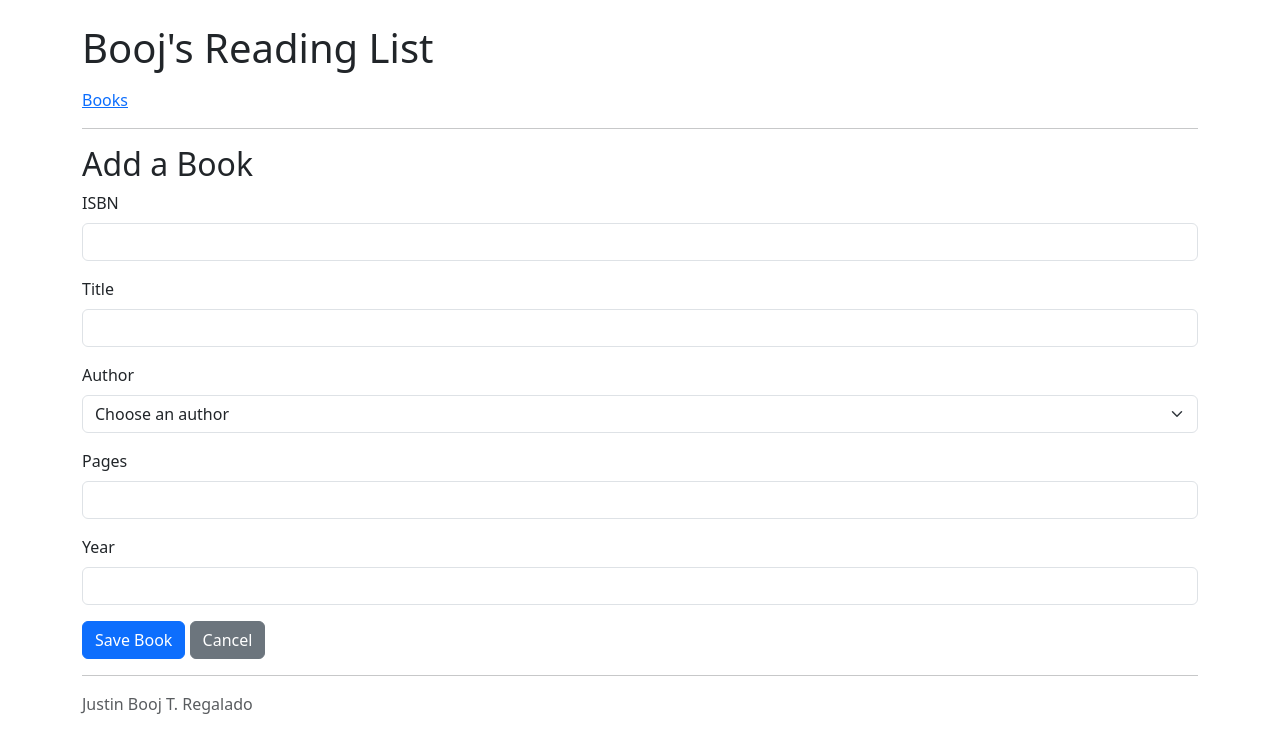
After one commit to regaladojustinbooj27-hash/itrackb4-la14-Regalado-JustinBooj, a Laravel app: page /books/create in a window 1280 px wide. The commit adds this page. Shown: the top 753 px of the page. Run offline with Laravel 12, Linux system fonts and the light colour scheme.

Commit message:
Add book list route, controller and view

```diff
--- a/app/Http/Controllers/BookController.php
+++ b/app/Http/Controllers/BookController.php
@@ -8,34 +8,26 @@ class BookController extends Controller
 {
     private function getBooks()
     {
-        return [
-            1 => ['id' => 1, 'title' => 'War and Peace', 'author' => 'Leo Tolstoy', 'year' => 1869, 'genre' => 'Historical Fiction'],
-            2 => ['id' => 2, 'title' => 'The Great Gatsby', 'author' => 'F. Scott Fitzgerald', 'year' => 1925, 'genre' => 'Tragedy'],
-            3 => ['id' => 3, 'title' => 'Pride and Prejudice', 'author' => 'Jane Austen', 'year' => 1813, 'genre' => 'Romance'],
-            4 => ['id' => 4, 'title' => 'To Kill a Mockingbird', 'author' => 'Harper Lee', 'year' => 1960, 'genre' => 'Drama'],
-            5 => ['id' => 5, 'title' => '1984', 'author' => 'George Orwell', 'year' => 1949, 'genre' => 'Dystopian'],
-            6 => ['id' => 6, 'title' => 'Animal Farm', 'author' => 'George Orwell', 'year' => 1945, 'genre' => 'Dystopian'],
-        ];
+        $path = storage_path('app/books.json');
+
+        $json = file_get_contents($path);
+
+        return json_decode($json, true);
     }
 
+    private function saveBooks(array $books)
+    {
+        $path = storage_path('app/books.json');
 
-
-
-
-// ...
+        file_put_contents($path, json_encode($books, JSON_PRETTY_PRINT));
+    }
 
     public function index(Request $request)
     {
-    $genre = $request->query('genre', null);
         $author = $request->query('author', null);
+        $title = $request->query('title', null);
 
         $books = $this->getBooks();
-
-    if ($genre !== null) {
-        $books = array_filter($books, function ($book) use ($genre) {
-            return strtolower($book['genre']) === strtolower($genre);
-        });
-    }
 
         if ($author !== null) {
             $books = array_filter($books, function ($book) use ($author) {
@@ -43,30 +35,54 @@ public function index(Request $request)
             });
         }
 
+        if ($title !== null) {
+            $books = array_filter($books, function ($book) use ($title) {
+                return str_contains(strtolower($book['title']), strtolower($title));
+            });
+        }
+
         return view('books.index', [
             'books' => $books,
-        'genre' => $genre,
             'author' => $author,
+            'title' => $title,
         ]);
     }
 
-
     public function create()
     {
-        //
+        return view('books.create');
     }
 
-    /**
-     * Store a newly created resource in storage.
-     */
     public function store(Request $request)
     {
-        //
+        $validated = $request->validate([
+            'isbn' => 'required|string|min:10',
+            'title' => 'required|string|max:255',
+            'author' => 'required|in:Robert C. Martin,Freeman & Robson,Marijn Haverbeke,David Sklar,Martin Fowler',
+            'pages' => 'required|integer|min:1',
+            'year' => 'required|integer|min:1000|max:' . date('Y'),
+        ]);
+
+        $books = $this->getBooks();
+
+        $nextId = empty($books) ? 1 : max(array_keys($books)) + 1;
+
+        $newBook = [
+            'id' => $nextId,
+            'isbn' => $validated['isbn'],
+            'title' => $validated['title'],
+            'author' => $validated['author'],
+            'pages' => $validated['pages'],
+            'year' => $validated['year'],
+        ];
+
+        $books[$nextId] = $newBook;
+
+        $this->saveBooks($books);
+
+        return redirect()->route('books.index')->with('success', 'Book added successfully.');
     }
 
-    /**
-     * Display the specified resource.
-     */
     public function show(string $id)
     {
         $books = $this->getBooks();
@@ -80,54 +96,18 @@ public function index(Request $request)
         return view('books.show', ['book' => $book]);
     }
 
-    /**
-     * Show the form for editing the specified resource.
-     */
     public function edit(string $id)
     {
         //
     }
 
-    /**
-     * Update the specified resource in storage.
-     */
     public function update(Request $request, string $id)
     {
         //
     }
 
-    /**
-     * Remove the specified resource from storage.
-     */
     public function destroy(string $id)
     {
         //
     }
-
-
-    public function featured()
-    {
-        $books = $this->getBooks();
-
-        $book = $books[5];
-
-        return view('books.show', ['book' => $book]);
 }
-
-
-    public function filter($genre = null)
-    {
-        $books = $this->getBooks();
-
-        if ($genre === null) {
-            return view('books.filter', ['books' => $books, 'genre' => null]);
-        }
-
-        $filtered = array_filter($books, function ($book) use ($genre) {
-            return strtolower($book['genre']) === strtolower($genre);
-        });
-
-        return view('books.filter', ['books' => $filtered, 'genre' => $genre]);
-    }
-
-}
--- /dev/null
+++ b/resources/views/books/create.blade.php
@@ -0,0 +1,71 @@
+@extends('layouts.app')
+
+@section('title', 'Add a Book')
+
+@section('content')
+
+    <h2>Add a Book</h2>
+
+    <form method="POST" action="{{ route('books.store') }}">
+        @csrf
+
+        <div class="mb-3">
+            <label for="isbn" class="form-label">ISBN</label>
+            <input type="text" name="isbn" id="isbn"
+                   class="form-control @error('isbn') is-invalid @enderror"
+                   value="{{ old('isbn') }}">
+            @error('isbn')
+                <div class="invalid-feedback">{{ $message }}</div>
+            @enderror
+        </div>
+
+        <div class="mb-3">
+            <label for="title" class="form-label">Title</label>
+            <input type="text" name="title" id="title"
+                   class="form-control @error('title') is-invalid @enderror"
+                   value="{{ old('title') }}">
+            @error('title')
+                <div class="invalid-feedback">{{ $message }}</div>
+            @enderror
+        </div>
+
+        <div class="mb-3">
+            <label for="author" class="form-label">Author</label>
+            <select name="author" id="author"
+                    class="form-select @error('author') is-invalid @enderror">
+                <option value="" disabled {{ old('author') ? '' : 'selected' }}>Choose an author</option>
+                @foreach (['Robert C. Martin', 'Freeman & Robson', 'Marijn Haverbeke', 'David Sklar', 'Martin Fowler'] as $a)
+                    <option value="{{ $a }}" {{ old('author') === $a ? 'selected' : '' }}>
+                        {{ $a }}
+                    </option>
+                @endforeach
+            </select>
+            @error('author')
+                <div class="invalid-feedback">{{ $message }}</div>
+            @enderror
+        </div>
+
+        <div class="mb-3">
+            <label for="pages" class="form-label">Pages</label>
+            <input type="number" name="pages" id="pages"
+                   class="form-control @error('pages') is-invalid @enderror"
+                   value="{{ old('pages') }}">
+            @error('pages')
+                <div class="invalid-feedback">{{ $message }}</div>
+            @enderror
+        </div>
+
+        <div class="mb-3">
+            <label for="year" class="form-label">Year</label>
+            <input type="number" name="year" id="year"
+                   class="form-control @error('year') is-invalid @enderror"
+                   value="{{ old('year') }}">
+            @error('year')
+                <div class="invalid-feedback">{{ $message }}</div>
+            @enderror
+        </div>
+
+        <button type="submit" class="btn btn-primary">Save Book</button>
+        <a href="{{ route('books.index') }}" class="btn btn-secondary">Cancel</a>
+    </form>
+@endsection
--- a/resources/views/layouts/app.blade.php
+++ b/resources/views/layouts/app.blade.php
@@ -6,6 +6,11 @@
 </head>
 
 <body>
+    @if (session('success'))
+    <div class="alert alert-success">
+        {{ session('success') }}
+    </div>
+@endif
     <div class="container mt-4">
         <h1 class="mb-3">Booj's Reading List</h1>
 
--- a/routes/web.php
+++ b/routes/web.php
@@ -1,12 +1,20 @@
 <?php
-
 
 use Illuminate\Support\Facades\Route;
 use App\Http\Controllers\BookController;
 
-Route::get('/books/filter/{author?}', function ($author = null) {
-    return redirect()->route('books.index', $author ? ['author' => $author] : []);
+
+
+Route::get('/', function () {
+    return view('welcome');
+});
+
+Route::get('/books/featured', [BookController::class, 'featured'])
+    ->name('books.featured');
+
+Route::get('/books/filter/{genre?}', function ($genre = null) {
+    return redirect()->route('books.index', $genre ? ['genre' => $genre] : []);
 })->name('books.filter');
 
 Route::resource('books', BookController::class)
-    ->only(['index', 'show']);
+    ->only(['index', 'show', 'create', 'store']);
```
Also changed, not shown: resources/views/books/index.blade.php (+12 -19 lines), resources/views/books/show.blade.php (+5 -5 lines), README.md. Lines whose indentation alone changed are shown as unchanged.
